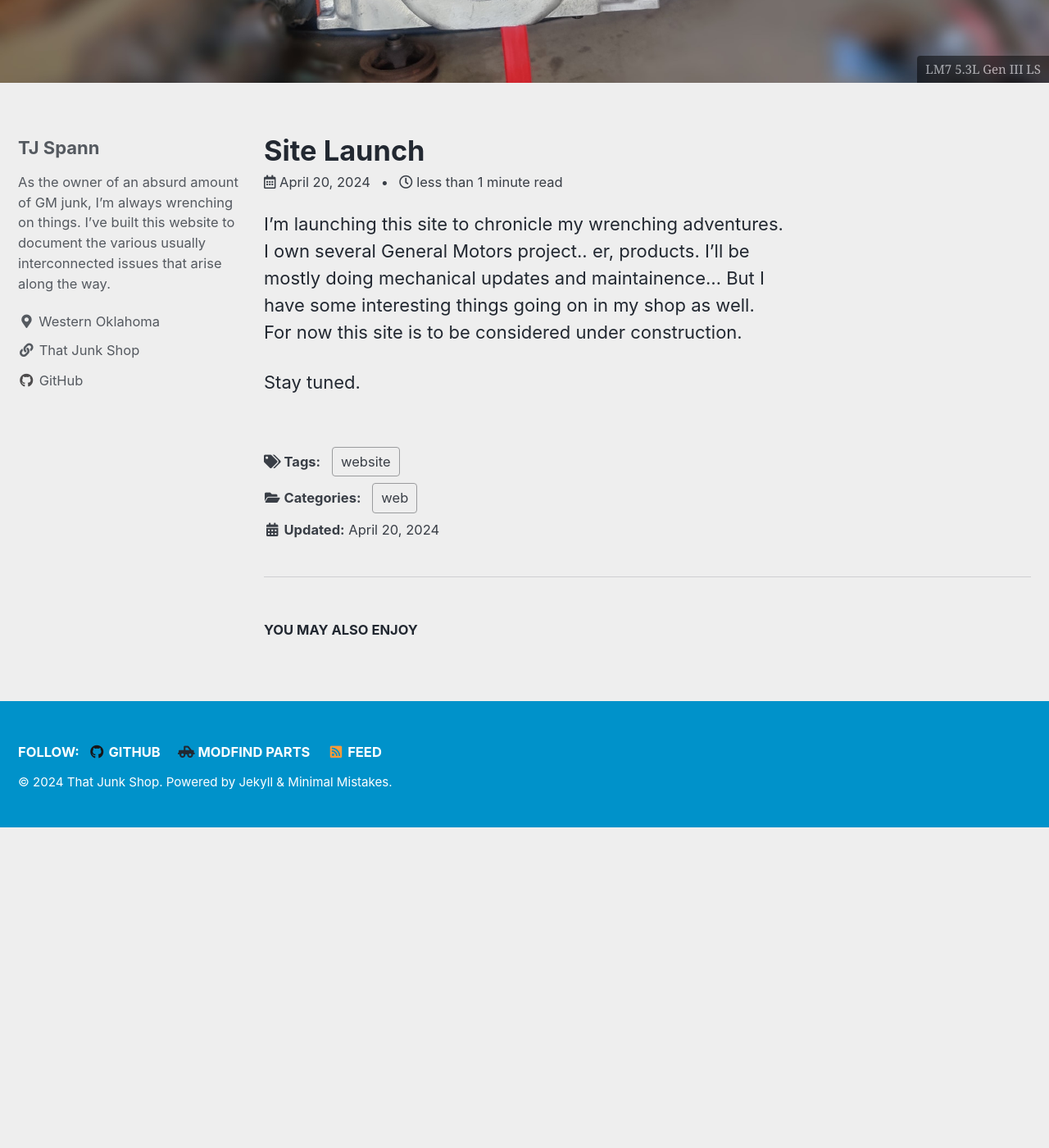
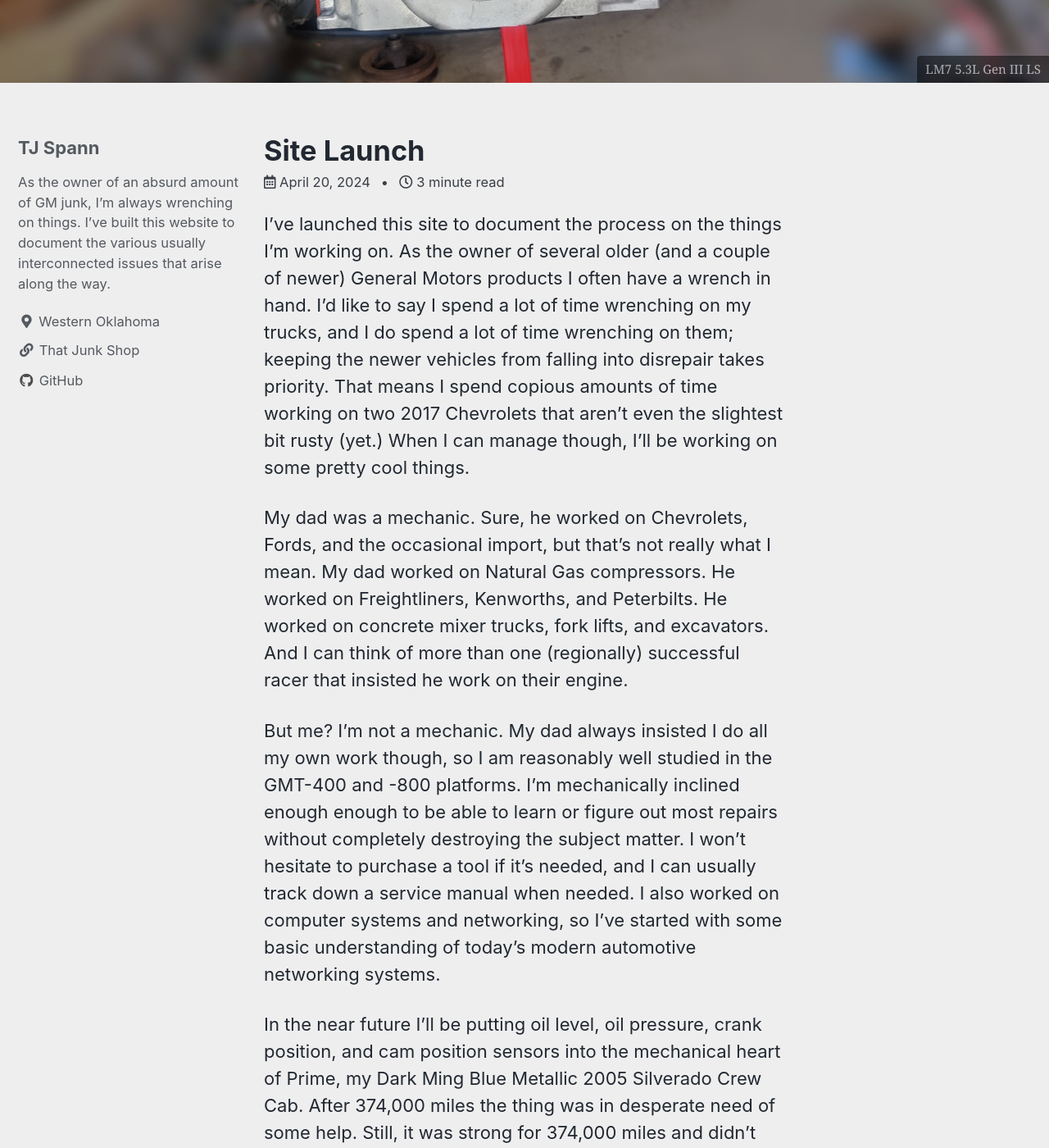
Before and after one commit to thatjunk/thatjunk.github.io, a Jekyll site: the page built from _posts/2024-04-20-site-launch.md, in a window 1280 px wide and 1400 px high, scrolled down 672 px. Shown: the whole window at 82% size. Built offline with Jekyll 4.4.1, drawn with Linux system fonts in a browser that asks for light colours; cached includes are drawn as plain includes; before the commit the page ends 1681 px from its top, so only the background shows below that; some of the changed text lies outside the part shown.

Commit message:
Update 2024-04-20-site-launch.md
updated article

```diff
--- a/_posts/2024-04-20-site-launch.md
+++ b/_posts/2024-04-20-site-launch.md
@@ -12,6 +12,16 @@ tags:
   - website
 ---
 
-I'm launching this site to chronicle my wrenching adventures. I own several General Motors project.. er, products. I'll be mostly doing mechanical updates and maintainence... But I have some interesting things going on in my shop as well. For now this site is to be considered under construction.
+I've launched this site to document the process on the things I'm working on. As the owner of several older (and a couple of newer) General Motors products I often have a wrench in hand. I'd like to say I spend a lot of time wrenching on my trucks, and I do spend a lot of time wrenching on them; keeping the newer vehicles from falling into disrepair takes priority. That means I spend copious amounts of time working on two 2017 Chevrolets that aren't even the slightest bit rusty (yet.) When I can manage though, I'll be working on some pretty cool things.
 
-Stay tuned.
+My dad was a mechanic. Sure, he worked on Chevrolets, Fords, and the occasional import, but that's not really what I mean. My dad worked on Natural Gas compressors. He worked on Freightliners, Kenworths, and Peterbilts. He worked on concrete mixer trucks, fork lifts, and excavators. And I can think of more than one (regionally) successful racer that insisted he work on their engine.
+
+But me? I'm not a mechanic. My dad always insisted I do all my own work though, so I am reasonably well studied in the GMT-400 and -800 platforms. I'm mechanically inclined enough enough to be able to learn or figure out most repairs without completely destroying the subject matter. I won't hesitate to purchase a tool if it's needed, and I can usually track down a service manual when needed. I also worked on computer systems and networking, so I've started with some basic understanding of today's modern automotive networking systems.
+
+In the near future I'll be putting oil level, oil pressure, crank position, and cam position sensors into the mechanical heart of Prime, my Dark Ming Blue Metallic 2005 Silverado Crew Cab. After 374,000 miles the thing was in desperate need of some help. Still, it was strong for 374,000 miles and didn't look like a toxic sludge dump inside when I opened it up. The sensors will finish up the bottom end, and then it's time to rebuild the heads. I'll be documenting the rest of this process.
+
+I'll also be putting struts on a 2017 Chevy Cruze and replacing the Remote Control Door Lock Receiver in a 2017 Chevy Tahoe in the near future. Really, owning newer vehicles hasn't quite been as trouble free as I'd have imagined. That's kind of a pain, because the oil pump's going out in my 2005 Silverado Z71. I also need to do head gaskets or put a motor in my kid's 2005 Equinox that I rescued from the crusher via Copart.
+
+I'll admit some of that doesn't sound like it's much fun, but it has to be done. In addition to all of that I'll be learning to brush, polish, or paint aluminum. I'm going to learn to paint. I'll be learning to apply Cosmoline RP-342 to a freshly cleaned undercarriage. I'll be rebuilding the heads of that engine I mentioned earlier, and then I'm shoving it back in that 2005 Silverado, which needs some rust repair for sure. I'm also restoring a 1998 CK dash to go in my Sierra. Oh... Oh yeah, the Sierra. I have a reasonably straight bodied, reasonably rust free 1991 GMC Sierra. That's where the real fun is.
+
+I'm going to try to make at least one post a week, repairs, tool reviews, learning to tune or reprogram modules, how-to guides, anything I can come up with that seems interesting. I don't care about EVs so I won't be trying to sell you a single one from a single manufacturer. I won't even try to convince you they're good, good for you, or even needed. But an LS- that's another story!
```
